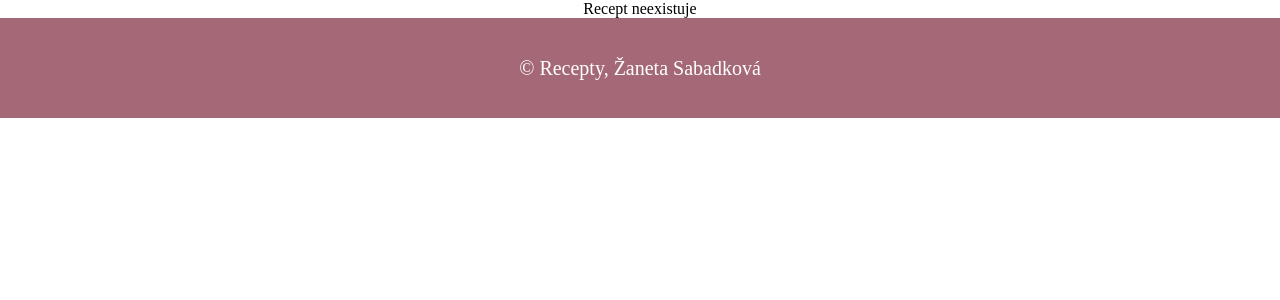
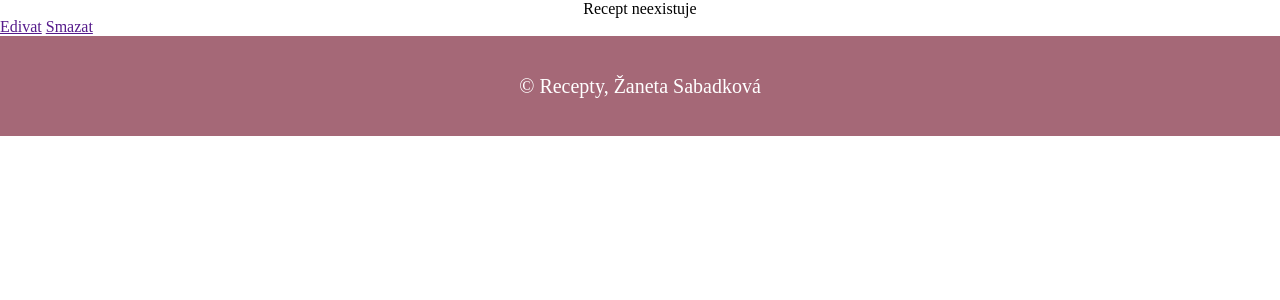
Before and after one commit to ZanetSabad/recepty, a PHP site: page /recipe.php in a window 1280 px wide. Shown: the part 37-337 px from the top of the page. Run offline with PHP 8.4, Linux system fonts and the light colour scheme; data that the repository does not hold is empty; some web fonts are replaced.

Commit message:
přidání tlačítka editovat a smazat na stránku recipe.php

```diff
--- a/index.php
+++ b/index.php
@@ -27,6 +27,7 @@
         <section>
             <a href="form.php">Přidat recept</a>
         </section>
+
     </main>
 
     <?php require "assets/footer.php" ?>
--- a/recipe.php
+++ b/recipe.php
@@ -65,6 +65,10 @@
             <p class="method"><?= $recipe["method"]?></p>
             <?php  endif ?>
         </section>
+        <section class="button">
+            <a href="">Edivat</a>
+            <a href="">Smazat</a>
+        </section>
     </main>
 
 
```
